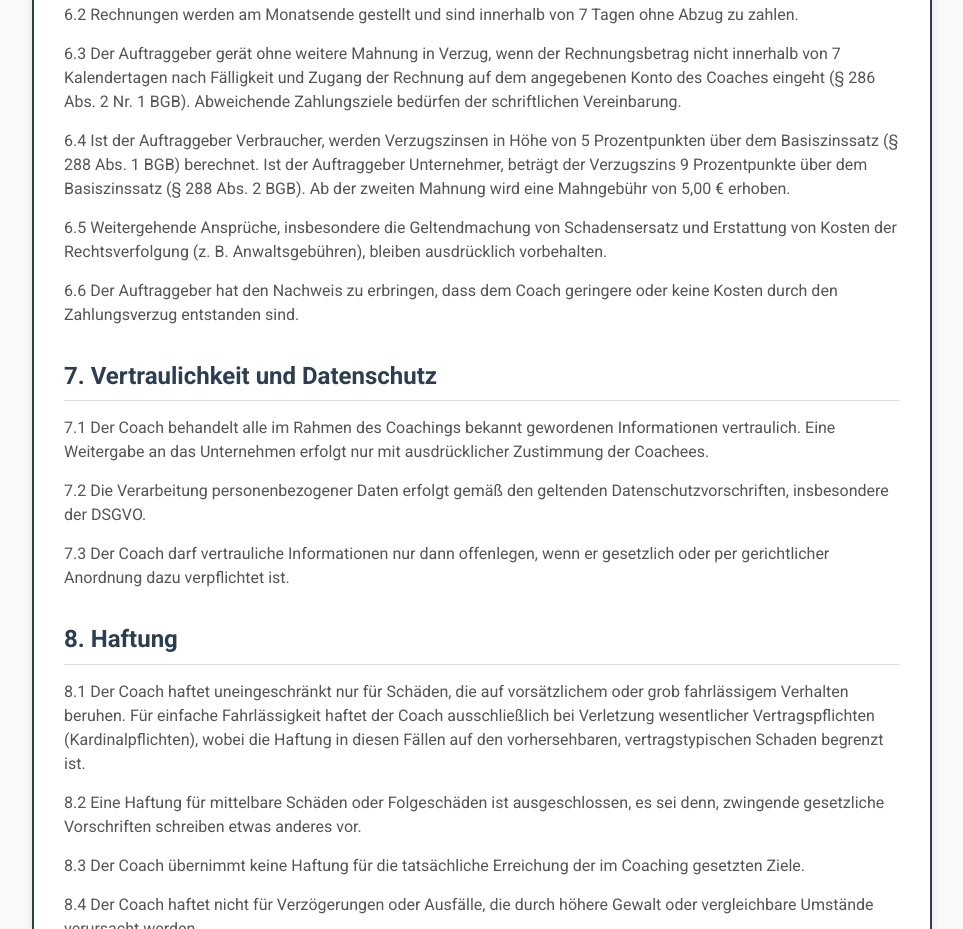
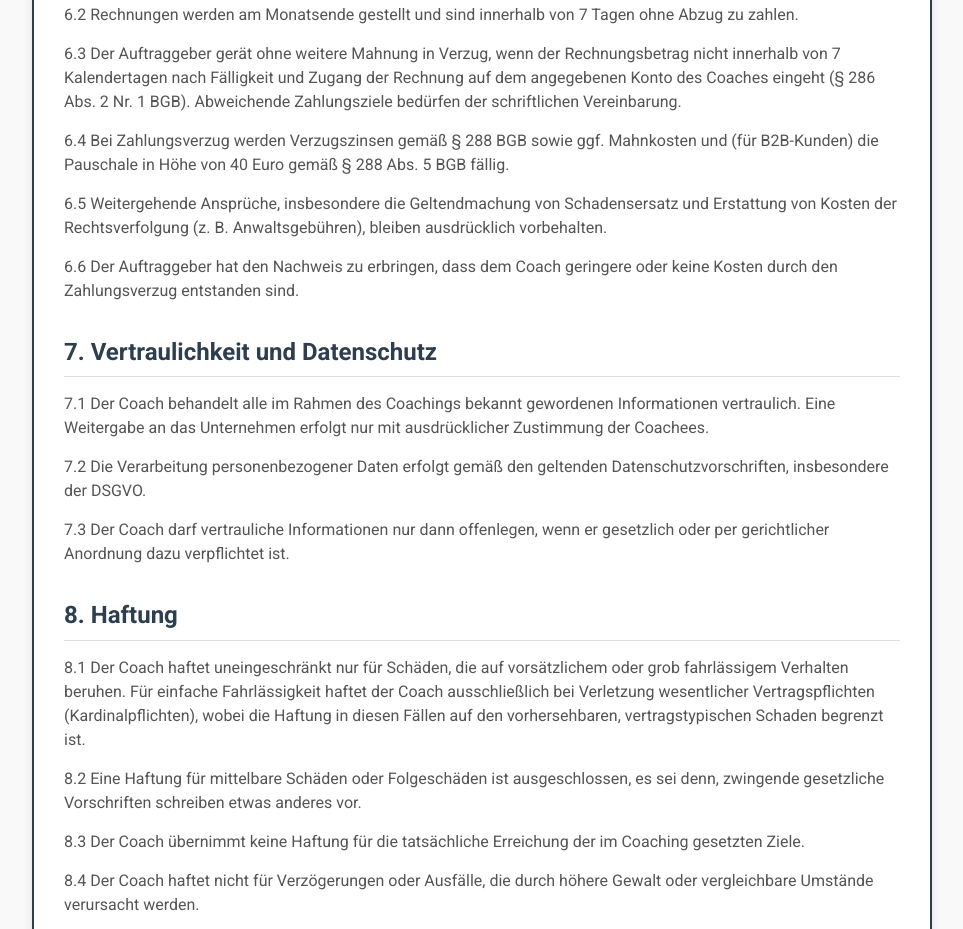
Before and after one commit to maxsutter/maxsutter.github.io, a plain HTML site: page agb/index.html in a window 1280 px wide. Shown: the part 1996-2925 px from the top of the page, without its empty margins (158-1121 px from the left). Drawn offline with nearby package versions, Linux system fonts and the light colour scheme; a small style sheet from the web is missing.

Commit message:
Update index.html

```diff
--- a/agb/index.html
+++ b/agb/index.html
@@ -77,7 +77,7 @@
             <p>6.1 Die Vergütung richtet sich nach der individuellen Vereinbarung.</p>
             <p>6.2 Rechnungen werden am Monatsende gestellt und sind innerhalb von 7 Tagen ohne Abzug zu zahlen.</p>
             <p>6.3 Der Auftraggeber gerät ohne weitere Mahnung in Verzug, wenn der Rechnungsbetrag nicht innerhalb von 7 Kalendertagen nach Fälligkeit und Zugang der Rechnung auf dem angegebenen Konto des Coaches eingeht (§ 286 Abs. 2 Nr. 1 BGB). Abweichende Zahlungsziele bedürfen der schriftlichen Vereinbarung.</p>
-            <p>6.4 Ist der Auftraggeber Verbraucher, werden Verzugszinsen in Höhe von 5 Prozentpunkten über dem Basiszinssatz (§ 288 Abs. 1 BGB) berechnet. Ist der Auftraggeber Unternehmer, beträgt der Verzugszins 9 Prozentpunkte über dem Basiszinssatz (§ 288 Abs. 2 BGB). Ab der zweiten Mahnung wird eine Mahngebühr von 5,00 € erhoben.</p>
+            <p>6.4 Bei Zahlungsverzug werden Verzugszinsen gemäß § 288 BGB sowie ggf. Mahnkosten und (für B2B-Kunden) die Pauschale in Höhe von 40 Euro gemäß § 288 Abs. 5 BGB fällig.</p>
             <p>6.5 Weitergehende Ansprüche, insbesondere die Geltendmachung von Schadensersatz und Erstattung von Kosten der Rechtsverfolgung (z. B. Anwaltsgebühren), bleiben ausdrücklich vorbehalten.</p>
             <p>6.6 Der Auftraggeber hat den Nachweis zu erbringen, dass dem Coach geringere oder keine Kosten durch den Zahlungsverzug entstanden sind.</p>
 
```
